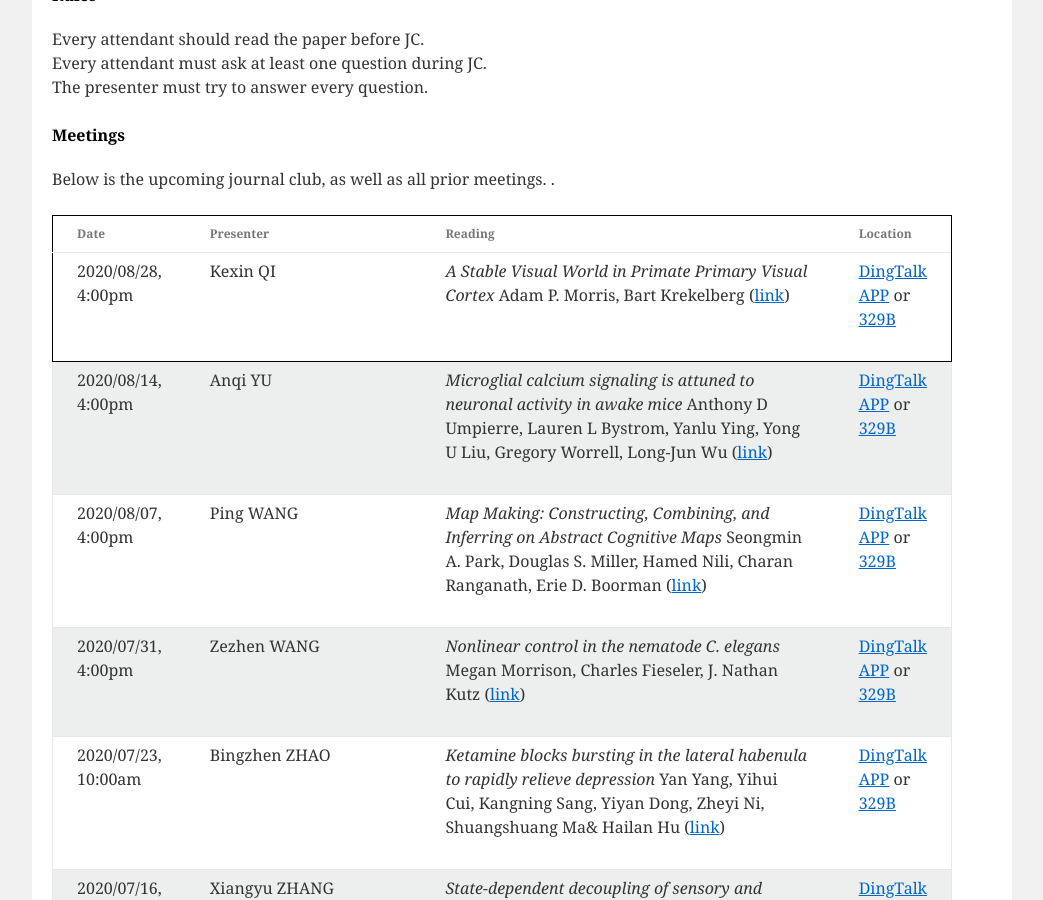
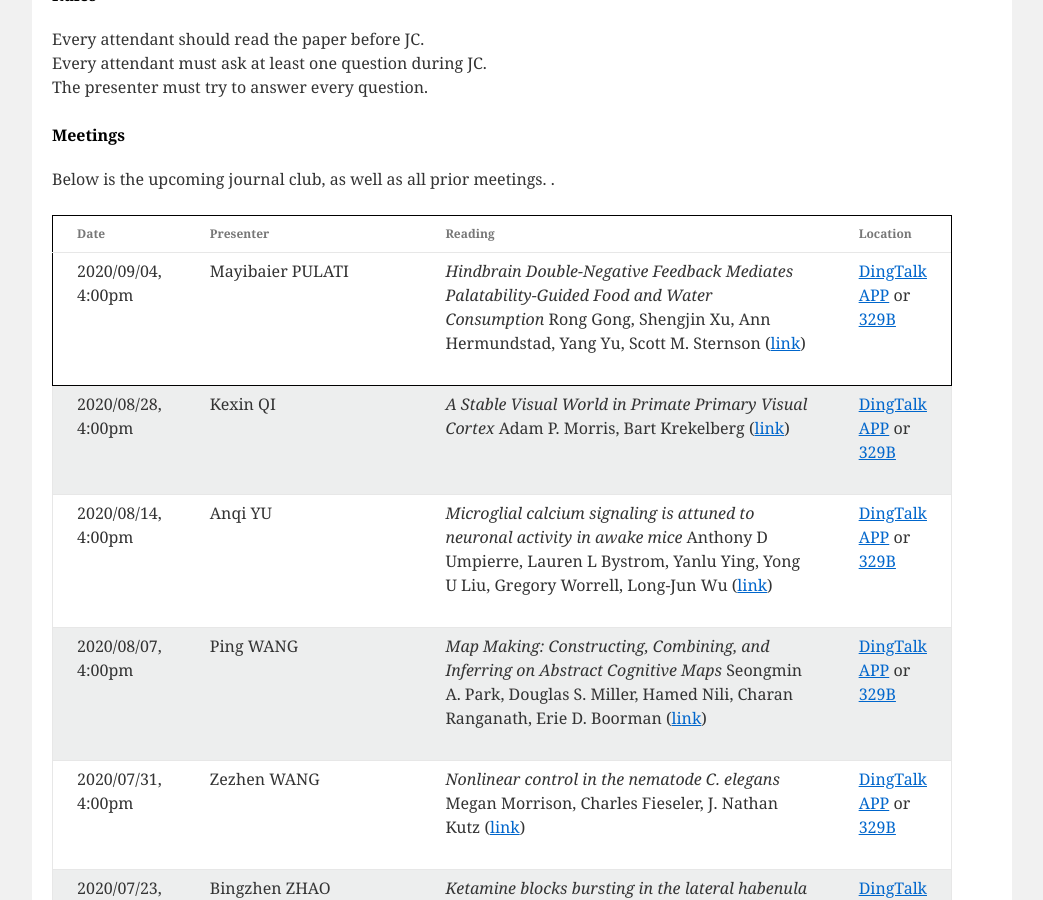
Before and after one commit to CNeuroUSTC/CNeuroUSTC.github.io, a Jekyll site: the page built from index.html, in a window 1280 px wide and 900 px high, scrolled down 879 px. Shown: the whole window, without its empty margins (118-1161 px from the left). Built offline with Jekyll 4.4.1, drawn with Linux system fonts in a browser that asks for light colours.

Commit message:
paper: "Hindbrain Double-Negative Feedback Mediates Palatability-Guided Food and Water Consumption"   url: "https://www.cell.com/cell/fulltext/S0092-8674(20)30939-9"   pdf: "None"   authors: "Rong Gong, Shengjin Xu, Ann Hermundstad, Yang Yu, Scott M. Sternson"   location: <a href="https://github.com/CNeuroUSTC/CNeuroUSTC.github.io/blob/master/dt.jpeg">DingTalk APP</a> or <a href="https://map.baidu.com/search/%E4%B8%AD%E5%9B%BD%E7%A7%91%E5%AD%A6%E6%8A%80%E6%9C%AF%E5%A4%A7%E5%AD%A6(%E8%A5%BF%E6%A0%A1%E5%8C%BA)-%E7%94%9F%E5%91%BD%E7%A7%91%E5%AD%A6%E5%A4%A7%E6%A5%BC/@13054067.545,3720295.44,19z?querytype=s&da_src=shareurl&wd=%E4%B8%AD%E5%9B%BD%E7%A7%91%E5%AD%A6%E6%8A%80%E6%9C%AF%E5%A4%A7%E5%AD%A6(%E8%A5%BF%E6%A0%A1%E5%8C%BA)-%E7%94%9F%E5%91%BD%E7%A7%91%E5%AD%A6%E5%A4%A7%E6%A5%BC&c=127&src=0&wd2=%E5%90%88%E8%82%A5%E5%B8%82%E8%9C%80%E5%B1%B1%E5%8C%BA&pn=0&sug=1&l=13&b=(13043472.77821802,3712418.4285550946;13063946.357629184,3730135.2423363887)&from=webmap&biz_forward=%7B%22scaler%22:2,%22styles%22:%22pl%22%7D&sug_forward=f2f7c92a9921ecdbb54f5426&device_ratio=2">329B</a>

```diff
--- a/_data/meeting_info.yml
+++ b/_data/meeting_info.yml
@@ -1,3 +1,11 @@
+- presenter: Mayibaier PULATI
+  date: 2020/09/04, 4:00pm
+  paper: "Hindbrain Double-Negative Feedback Mediates Palatability-Guided Food and Water Consumption"
+  url: "https://www.cell.com/cell/fulltext/S0092-8674(20)30939-9"
+  pdf: "None"
+  authors: "Rong Gong, Shengjin Xu, Ann Hermundstad, Yang Yu, Scott M. Sternson"
+  location: <a href="https://github.com/CNeuroUSTC/CNeuroUSTC.github.io/blob/master/dt.jpeg">DingTalk APP</a> or <a href="https://map.baidu.com/search/%E4%B8%AD%E5%9B%BD%E7%A7%91%E5%AD%A6%E6%8A%80%E6%9C%AF%E5%A4%A7%E5%AD%A6(%E8%A5%BF%E6%A0%A1%E5%8C%BA)-%E7%94%9F%E5%91%BD%E7%A7%91%E5%AD%A6%E5%A4%A7%E6%A5%BC/@13054067.545,3720295.44,19z?querytype=s&da_src=shareurl&wd=%E4%B8%AD%E5%9B%BD%E7%A7%91%E5%AD%A6%E6%8A%80%E6%9C%AF%E5%A4%A7%E5%AD%A6(%E8%A5%BF%E6%A0%A1%E5%8C%BA)-%E7%94%9F%E5%91%BD%E7%A7%91%E5%AD%A6%E5%A4%A7%E6%A5%BC&c=127&src=0&wd2=%E5%90%88%E8%82%A5%E5%B8%82%E8%9C%80%E5%B1%B1%E5%8C%BA&pn=0&sug=1&l=13&b=(13043472.77821802,3712418.4285550946;13063946.357629184,3730135.2423363887)&from=webmap&biz_forward=%7B%22scaler%22:2,%22styles%22:%22pl%22%7D&sug_forward=f2f7c92a9921ecdbb54f5426&device_ratio=2">329B</a>
+
 - presenter: Kexin QI
   date: 2020/08/28, 4:00pm
   paper: "A Stable Visual World in Primate Primary Visual Cortex"
```
